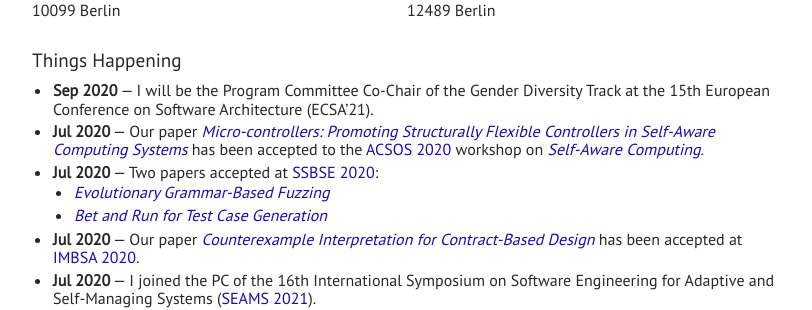
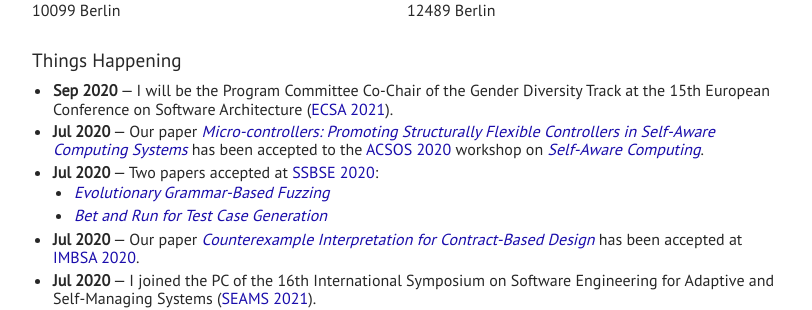
Before and after one commit to thomas-vogel/thomas-vogel.github.io, a Jekyll site: the page built from index.md, in a window 1280 px wide. Shown: the part 586-896 px from the top of the page, without its empty margins (233-1045 px from the left). Built offline with Jekyll 4.4.1, drawn with Linux system fonts in a browser that asks for light colours.

Commit message:
Add link to ECSA'21 page.

```diff
--- a/index.md
+++ b/index.md
@@ -40,7 +40,7 @@
 
 ## Things Happening
 
-* __Sep 2020__ --- I will be the Program Committee Co-Chair of the Gender Diversity Track at the 15th European Conference on Software Architecture (ECSA'21).
+* __Sep 2020__ --- I will be the Program Committee Co-Chair of the Gender Diversity Track at the 15th European Conference on Software Architecture ([ECSA 2021](https://conf.researchr.org/home/ecsa-2021){:target="_blank"}).
 * __Jul 2020__ --- Our paper [_Micro-controllers: Promoting Structurally Flexible Controllers in Self-Aware Computing Systems_](publications/2020-ACSOSC) has been accepted to the [ACSOS 2020](https://conf.researchr.org/home/acsos-2020){:target="_blank"} workshop on [_Self-Aware Computing_](http://seac2020.informatik.uni-wuerzburg.de/){:target="_blank"}.
 * __Jul 2020__ --- Two papers accepted at [SSBSE 2020](http://ssbse2020.di.uniba.it/){:target="_blank"}:
   * [_Evolutionary Grammar-Based Fuzzing_](publications/2020-SSBSEa)
```
Also changed, not shown: _pages/activities.md (+1 -1 lines).
